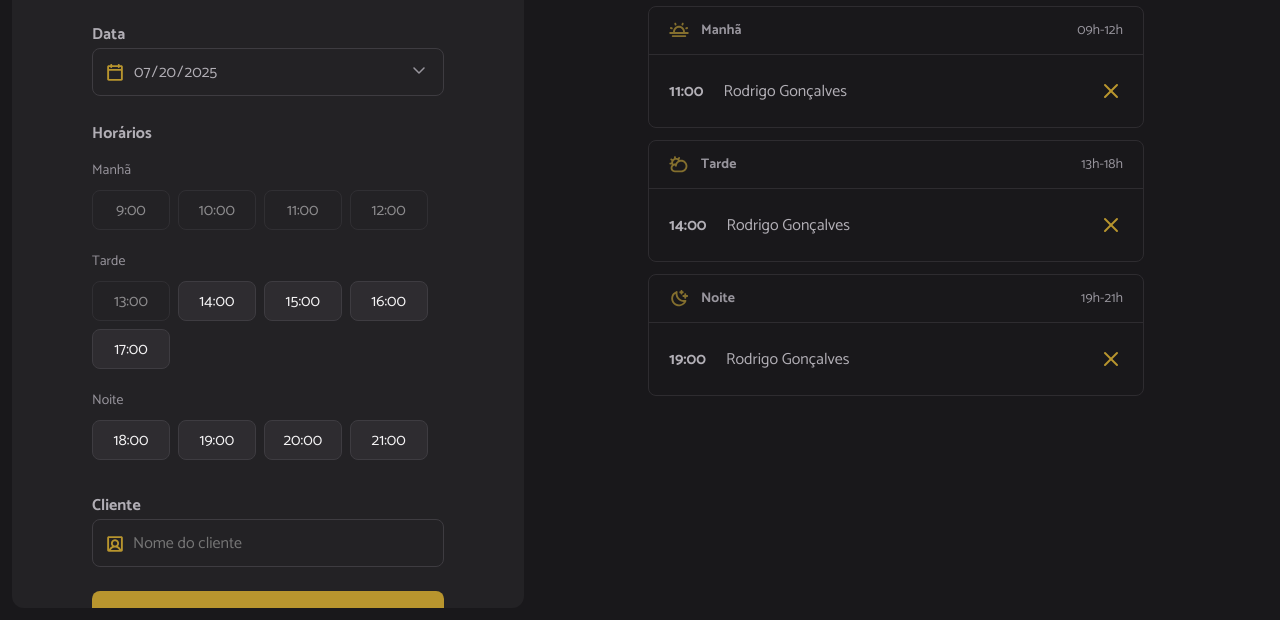
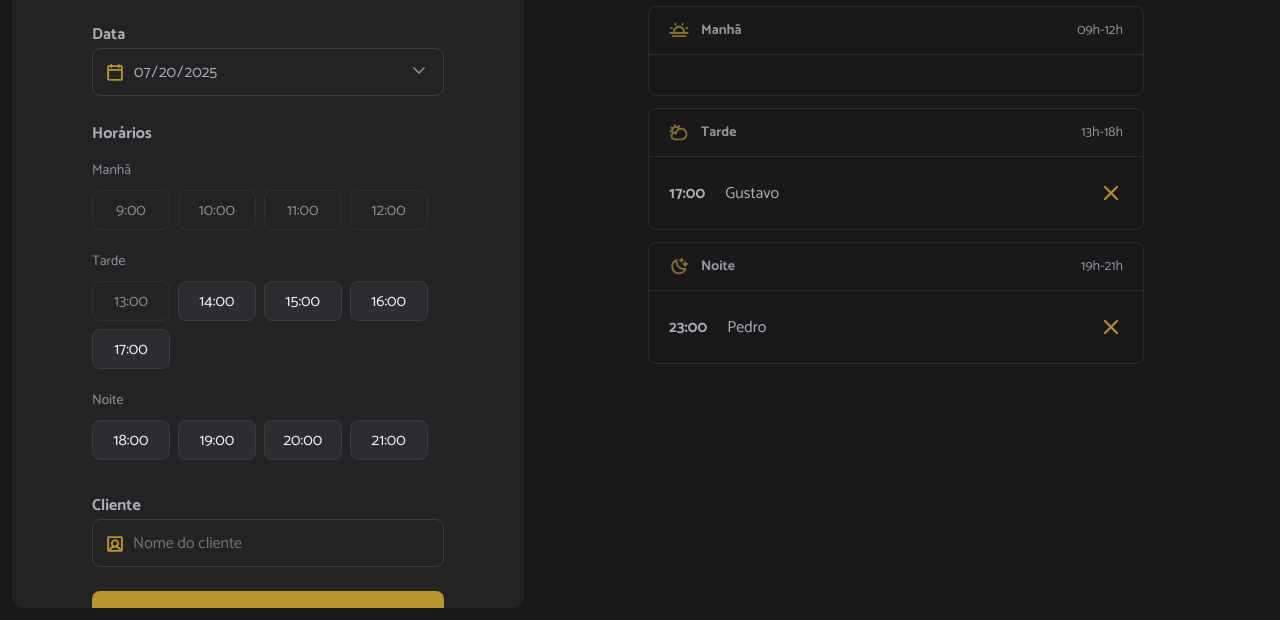
Before and after one commit to garrudas/projeto-hairday, a website built with webpack: page index.html in a window 1280 px wide. Shown: the part 180-800 px from the top of the page. Built offline with nearby package versions, Linux system fonts and the light colour scheme; data requests are answered from the project's data file.

Commit message:
renderizando os agendamentos do dia

```diff
--- a/server.json
+++ b/server.json
@@ -3,7 +3,12 @@
     {
       "id": 1752940788482,
       "name": "Gustavo",
-      "when": "2025-07-19T17:00:00.000Z"
+      "when": "2025-07-20T17:00:00.000Z"
+    },
+    {
+      "id": 1753019290125,
+      "name": "Pedro",
+      "when": "2025-07-20T23:00:00.000Z"
     }
   ]
 }
--- a/src/modules/schedules/load.js
+++ b/src/modules/schedules/load.js
@@ -1,5 +1,5 @@
 import { scheduleFetchByDay } from "../../services/schedule-fetch-by-day.js"
-
+import { schedulesShow } from "../schedules/show.js"
 import { hoursLoad } from "../form/hours-load.js"
 
 // Seleciona o input de data
@@ -12,6 +12,9 @@ export async function schedulesDay() {
     // Busca na API os agendamentos
     const dailySchedules = await scheduleFetchByDay({ date })
 
+    // Exibe os agendamentos
+    schedulesShow({ dailySchedules })
+
     // Renderiza as horas disponíveis
     hoursLoad({ date })
 }
--- /dev/null
+++ b/src/modules/schedules/show.js
@@ -0,0 +1,50 @@
+import dayjs from "dayjs"
+
+// Seleciona as sessões manhã, tarde e noite
+const periodMorning = document.getElementById("period-morning")
+const periodAfternonn = document.getElementById("period-afternoon")
+const periodNight = document.getElementById("period-night")
+
+export function schedulesShow({ dailySchedules }) {
+    try {
+        periodMorning.innerHTML = ""
+        periodAfternonn.innerHTML = ""
+        periodNight.innerHTML = ""
+
+        dailySchedules.forEach((schedule) => {
+            const item = document.createElement("li")
+            const time = document.createElement("strong")
+            const name = document.createElement("span")
+
+            // Adiciona o id do agendamento
+            item.setAttribute("data-id", schedule.id)
+
+            time.textContent = dayjs(schedule.when).format("HH:mm")
+            name.textContent = schedule.name
+
+            // Cria ícone de cancelar o agendamento
+            const cancelIcon = document.createElement("img")
+            cancelIcon.classList.add("cancel-icon")
+            cancelIcon.setAttribute("src", "./src/assets/cancel.svg")
+            cancelIcon.setAttribute("alt", "Cancelar")
+
+            // Adiciona o tempo, nome e ícone no item
+            item.append(time, name, cancelIcon)
+
+            // Obtém somente a hora
+            const hour = dayjs(schedule.when).hour()
+
+            // Renderiza o agendamento na sessão (manhã, tarde ou noite)
+            if (hour <= 12) {
+                periodMorning.appendChild(item)
+            } else if (hour > 12 && hour <= 18) {
+                periodAfternonn.appendChild(item)
+            } else {
+                periodNight.appendChild(item)
+            }
+        });
+    } catch (error) {
+        alert("Não foi possível exibir os agendamentos.")
+        console.log(error)
+    }
+}
```
Also changed, not shown: index.html (+6 -6 lines).
